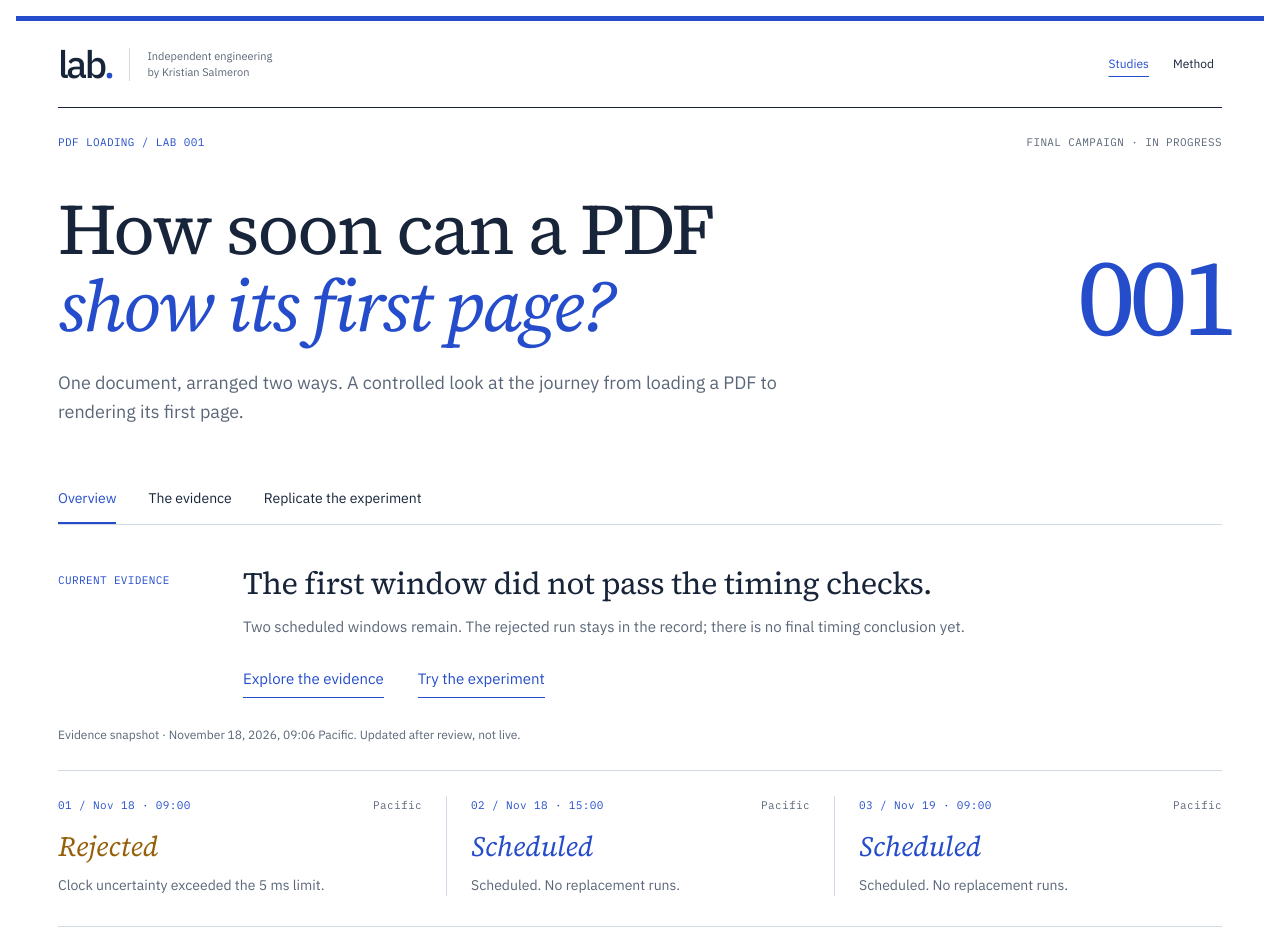
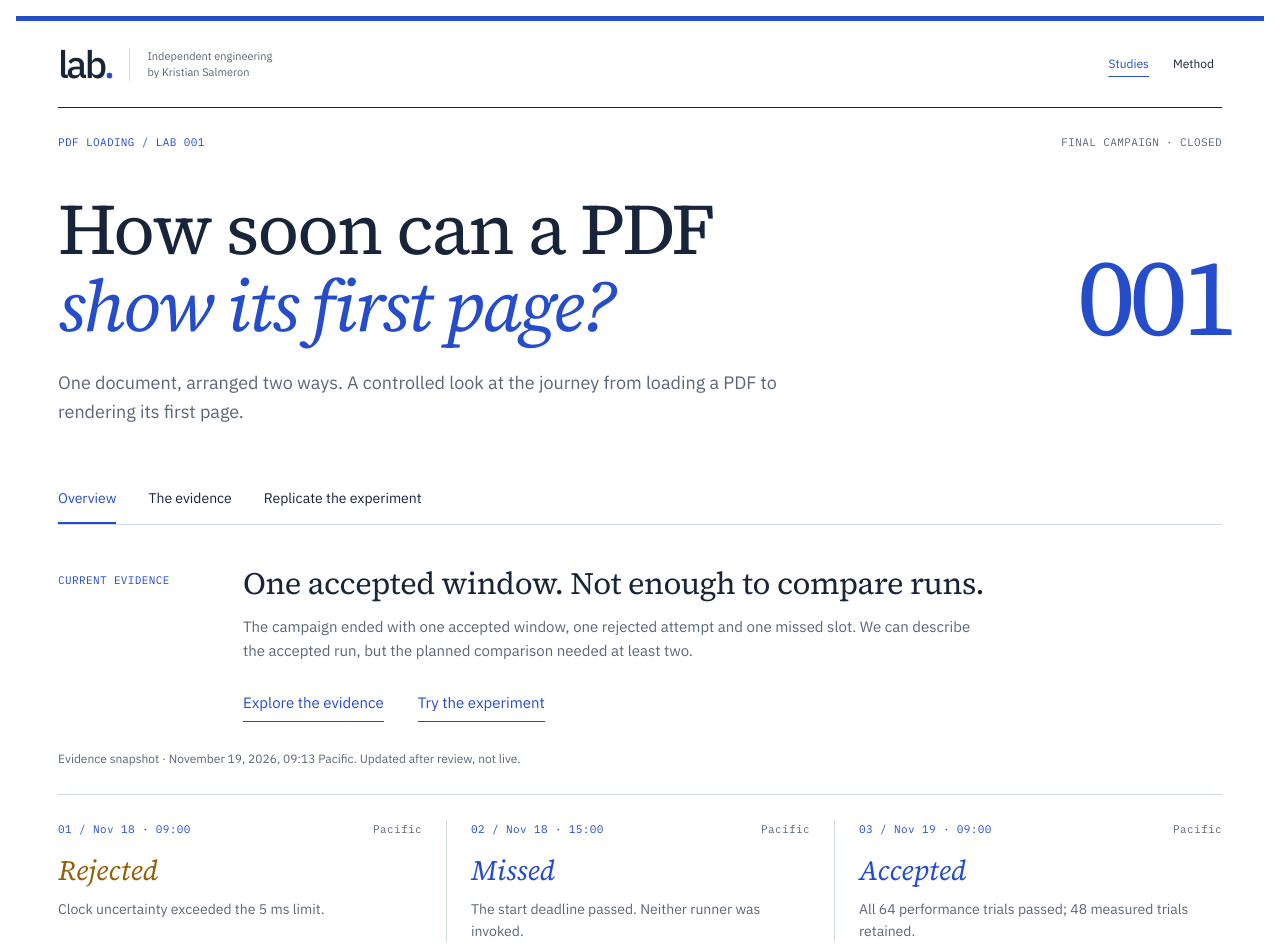
Before and after one commit to kriscodes/lab, a Next.js app: page /experiments/pdf-first-page in a window 1280 px wide. Shown: the top 952 px of the page. Built offline with nearby package versions, Linux system fonts and the light colour scheme.

Commit message:
Publish the final PDF campaign outcomes

```diff
--- a/src/experiments/pdf-first-page/evidence.ts
+++ b/src/experiments/pdf-first-page/evidence.ts
@@ -1,10 +1,11 @@
 /** Reviewed publication snapshot. Update only from an audited, versioned benchmark record. */
-export const BENCHMARK_REVISION = '1d2ba55efa2af1203202315d2f739e9cbe3401e1';
+export const BENCHMARK_REVISION = '0feddfba7a62a556a25cc2ddcab324cf67892fc0';
 export const BENCHMARK_REPOSITORY = 'https://github.com/kriscodes/pdf-rendering-benchmark';
 export const LAB_PATH = '/experiments/pdf-first-page/';
 export const CORPUS_PATH = '/downloads/pdf-lab-001/';
-export const SNAPSHOT_DATE = 'November 18, 2026';
-export const SNAPSHOT_TIME = '09:06 Pacific';
+export const SNAPSHOT_DATE = 'November 19, 2026';
+export const SNAPSHOT_TIME = '09:13 Pacific';
+export const SNAPSHOT_TIMESTAMP = '2026-11-19T09:13:00-08:00';
 
 /** Pinned links keep later repository changes from silently changing this article's evidence. */
 export function getBenchmarkSourceUrl(repositoryFilePath: string): string {
@@ -19,6 +20,7 @@ export const FINAL_WINDOWS = [
     time: '09:00',
     startsAt: '2026-11-18T09:00:00-08:00',
     performance: 'rejected',
+    performanceLabel: 'Rejected',
     observer: '96 of 96 valid',
     note: 'Clock uncertainty exceeded the 5 ms limit.',
   },
@@ -27,18 +29,20 @@ export const FINAL_WINDOWS = [
     date: 'Nov 18',
     time: '15:00',
     startsAt: '2026-11-18T15:00:00-08:00',
-    performance: 'pending',
-    observer: 'Pending',
-    note: 'Scheduled. No replacement runs.',
+    performance: 'missed',
+    performanceLabel: 'Missed',
+    observer: 'Not attempted',
+    note: 'The start deadline passed. Neither runner was invoked.',
   },
   {
     number: '03',
     date: 'Nov 19',
     time: '09:00',
     startsAt: '2026-11-19T09:00:00-08:00',
-    performance: 'pending',
-    observer: 'Pending',
-    note: 'Scheduled. No replacement runs.',
+    performance: 'accepted',
+    performanceLabel: 'Accepted',
+    observer: '96 of 96 valid',
+    note: 'All 64 performance trials passed; 48 measured trials retained.',
   },
 ] as const;
 
@@ -93,7 +97,7 @@ export const RESEARCH_STAGES = [
   [
     '06',
     'Finish at fixed times',
-    'Three scheduled windows, unchanged gates, no replacement attempts. Final interpretation is pending.',
-    'docs/final-windows.md',
+    'One rejected, one missed, one accepted. The campaign closed with insufficient evidence for a between-window comparison.',
+    'docs/final-windows-results.md',
   ],
 ] as const;
--- a/src/experiments/pdf-first-page/navigation.tsx
+++ b/src/experiments/pdf-first-page/navigation.tsx
@@ -1,6 +1,6 @@
 /** Reading paths shared by the static report, evidence ledger and replication guide. */
 import Link from 'next/link';
-import { LAB_PATH, SNAPSHOT_DATE, SNAPSHOT_TIME } from './evidence';
+import { LAB_PATH, SNAPSHOT_DATE, SNAPSHOT_TIME, SNAPSHOT_TIMESTAMP } from './evidence';
 
 /** Links the overview, evidence ledger and replication guide, marking the current section. */
 export function LabNavigation({
@@ -33,7 +33,7 @@ export function EvidenceDate() {
   return (
     <p className="lab-dateline">
       Evidence snapshot ·{' '}
-      <time dateTime="2026-11-18T09:06:00-08:00">
+      <time dateTime={SNAPSHOT_TIMESTAMP}>
         {SNAPSHOT_DATE}, {SNAPSHOT_TIME}
       </time>
       . Updated after review, not live.
--- a/src/experiments/pdf-first-page/overview.tsx
+++ b/src/experiments/pdf-first-page/overview.tsx
@@ -9,7 +9,7 @@ export function PdfLoadingOverview() {
     <article className="loading-lab">
       <div className="lr-kicker lr-mono">
         <span>PDF LOADING / LAB 001</span>
-        <span>FINAL CAMPAIGN · IN PROGRESS</span>
+        <span>FINAL CAMPAIGN · CLOSED</span>
       </div>
       <div className="lab-hero">
         <div>
@@ -30,10 +30,10 @@ export function PdfLoadingOverview() {
       <section className="lab-current" aria-labelledby="current-evidence">
         <p className="lr-mono lab-eyebrow">CURRENT EVIDENCE</p>
         <div>
-          <h2 id="current-evidence">The first window did not pass the timing checks.</h2>
+          <h2 id="current-evidence">One accepted window. Not enough to compare runs.</h2>
           <p>
-            Two scheduled windows remain. The rejected run stays in the record; there is no final
-            timing conclusion yet.
+            The campaign ended with one accepted window, one rejected attempt and one missed slot.
+            We can describe the accepted run, but the planned comparison needed at least two.
           </p>
           <div className="lab-actions">
             <Link className="lab-text-link" href={`${LAB_PATH}evidence/`}>
@@ -59,7 +59,7 @@ export function PdfLoadingOverview() {
               <span>Pacific</span>
             </div>
             <h3 className={campaignWindow.performance === 'rejected' ? 'lab-rejected' : ''}>
-              {campaignWindow.performance === 'rejected' ? 'Rejected' : 'Scheduled'}
+              {campaignWindow.performanceLabel}
             </h3>
             <p>{campaignWindow.note}</p>
           </li>
```
Also changed, not shown: src/experiments/pdf-first-page/ledger.tsx (+11 -11 lines), src/lib/experiments.ts (+4 -4 lines), 2 other files (tests, documents, lock files or other folders).
